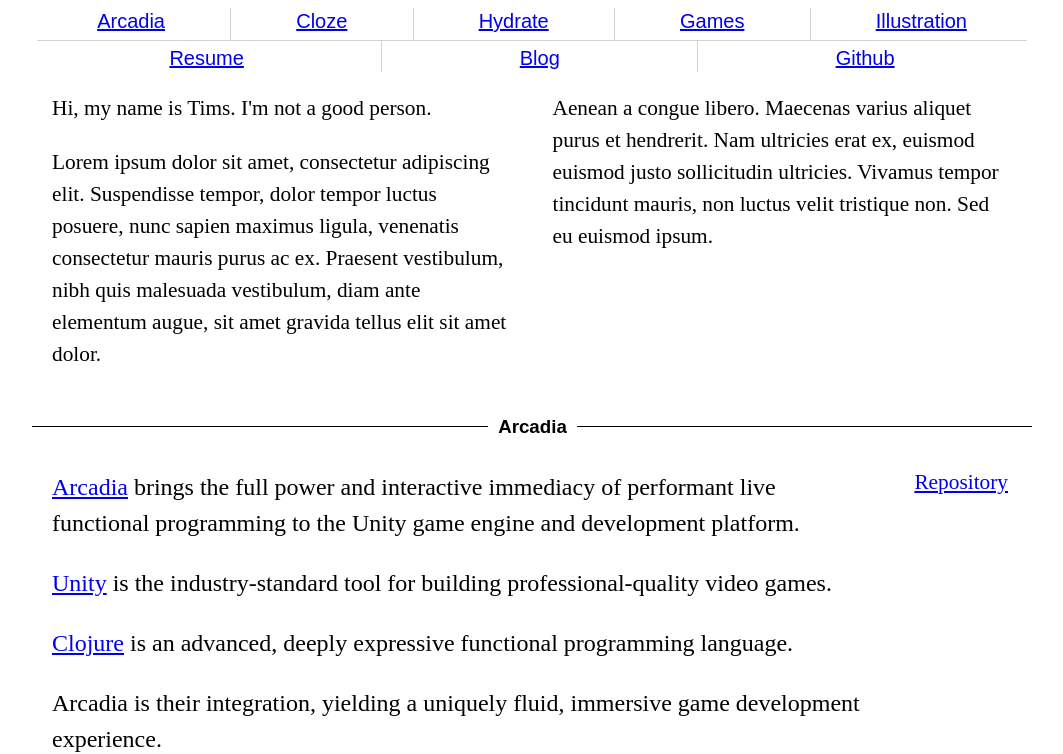
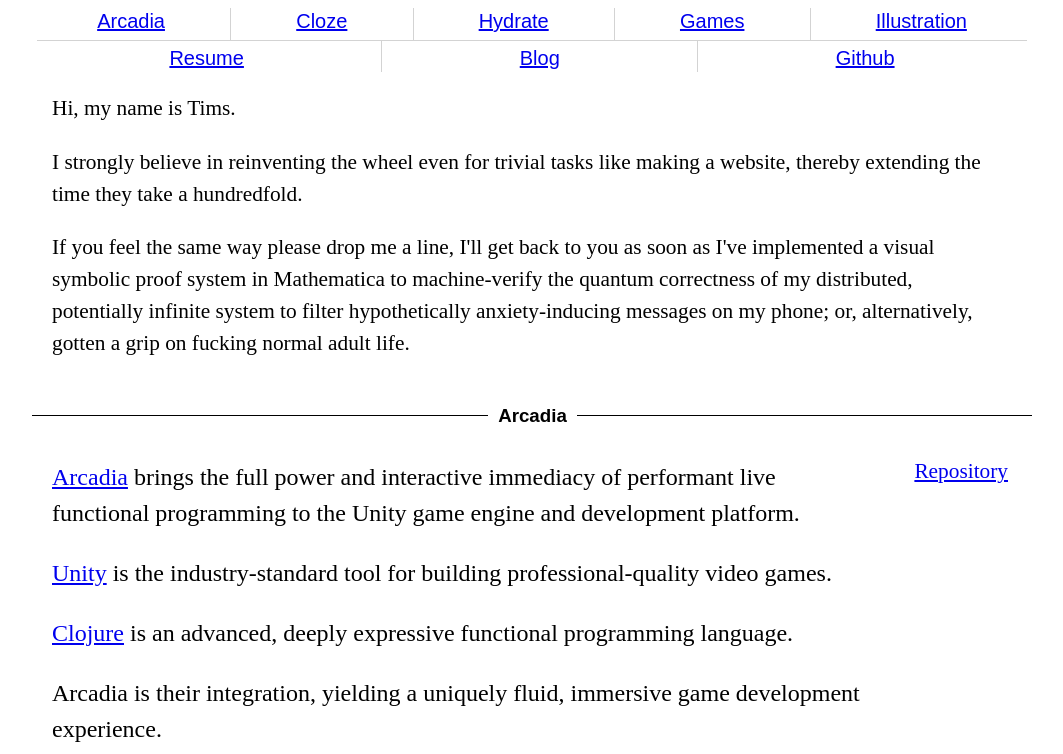
Before and after one commit to timsgardner/timsgardner.github.io, a plain HTML site: page testable.html in a window 1280 px wide. Shown: the part 61-815 px from the top of the page, without its empty margins (108-1171 px from the left). Drawn offline with Linux system fonts and the light colour scheme.

Commit message:
working on intro

```diff
--- a/testable.html
+++ b/testable.html
@@ -134,14 +134,8 @@ flex-grow: 1;
 flex-shrink: 0;
 flex-basis: 400px;
 "><div style="padding: 0pt 15pt;
-"><p>Hi, my name is Tims. I'm not a good person.</p><p>Lorem ipsum dolor sit amet, consectetur adipiscing elit. Suspendisse tempor, dolor tempor luctus posuere, nunc sapien maximus ligula, venenatis consectetur mauris purus ac ex. Praesent vestibulum, nibh quis malesuada vestibulum, diam ante elementum augue, sit amet gravida tellus elit sit amet dolor.</p></div></div><div style="padding: 0px 5px 0px 0px;
-margin-top: -10px;
-margin-bottom: -10px;
-flex-grow: 1;
-flex-shrink: 0;
-flex-basis: 400px;
-"><div style="padding: 0pt 15pt;
-"><p>Aenean a congue libero. Maecenas varius aliquet purus et hendrerit. Nam ultricies erat ex, euismod euismod justo sollicitudin ultricies. Vivamus tempor tincidunt mauris, non luctus velit tristique non. Sed eu euismod ipsum.</p></div></div></div></div></div><div style="margin-top:1em; margin-bottom:1em;"><div class="grid" style="overflow: hidden;
+"><p>Hi, my name is Tims.</p><p>I strongly believe in reinventing the wheel even for trivial tasks like making a website, thereby extending the time they take a hundredfold.</p><p>If you feel the same way please drop me a line, I'll get back to you as soon as I've implemented a visual symbolic proof system in Mathematica to machine-verify the quantum correctness of my distributed, potentially infinite system to filter
+hypothetically anxiety-inducing messages on my phone; or, alternatively, gotten a grip on fucking normal adult life.</p></div></div></div></div></div><div style="margin-top:1em; margin-bottom:1em;"><div class="grid" style="overflow: hidden;
 "><div style="display: flex;
 flex-wrap: wrap;
 align-items: center;
```
